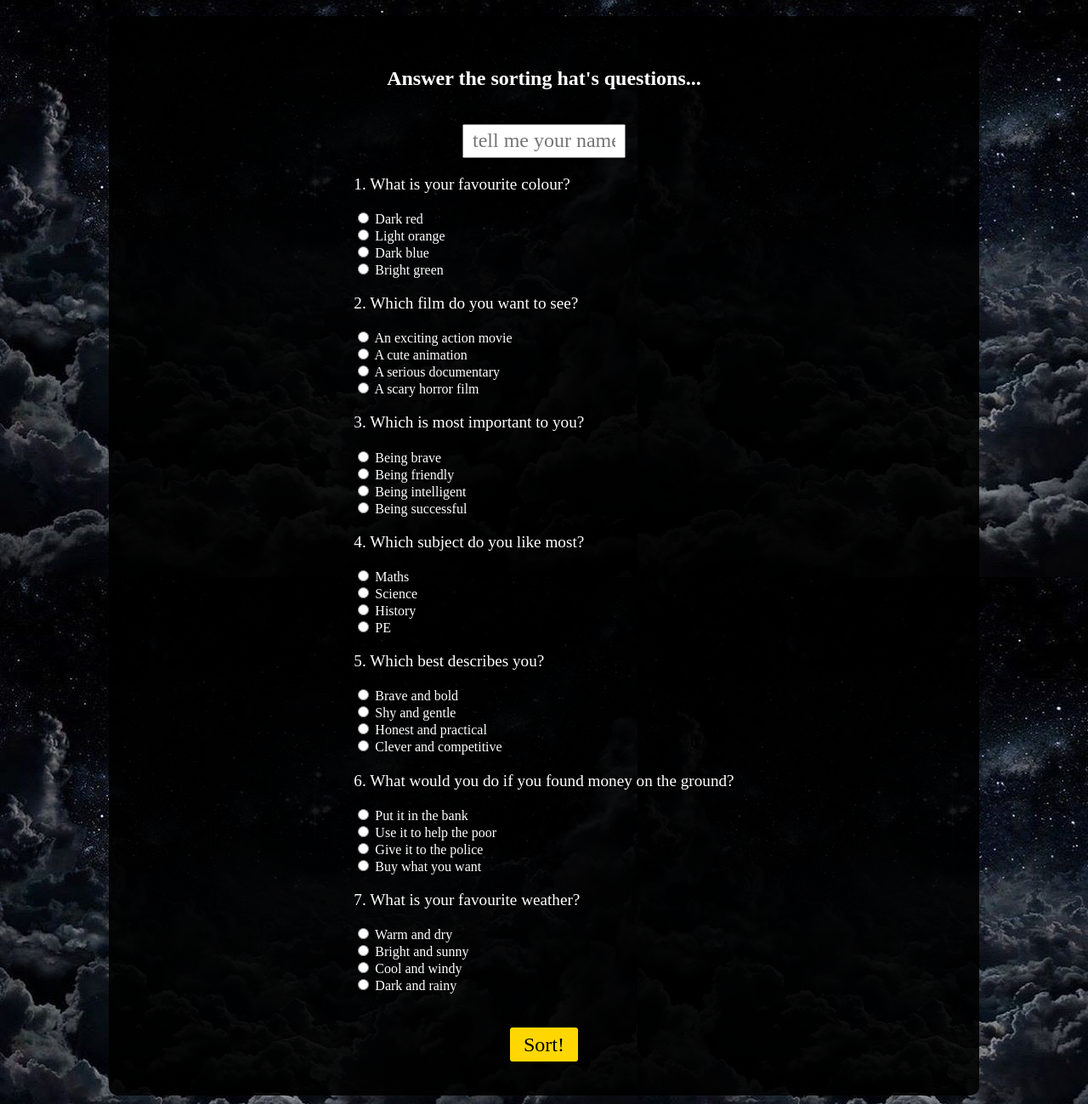
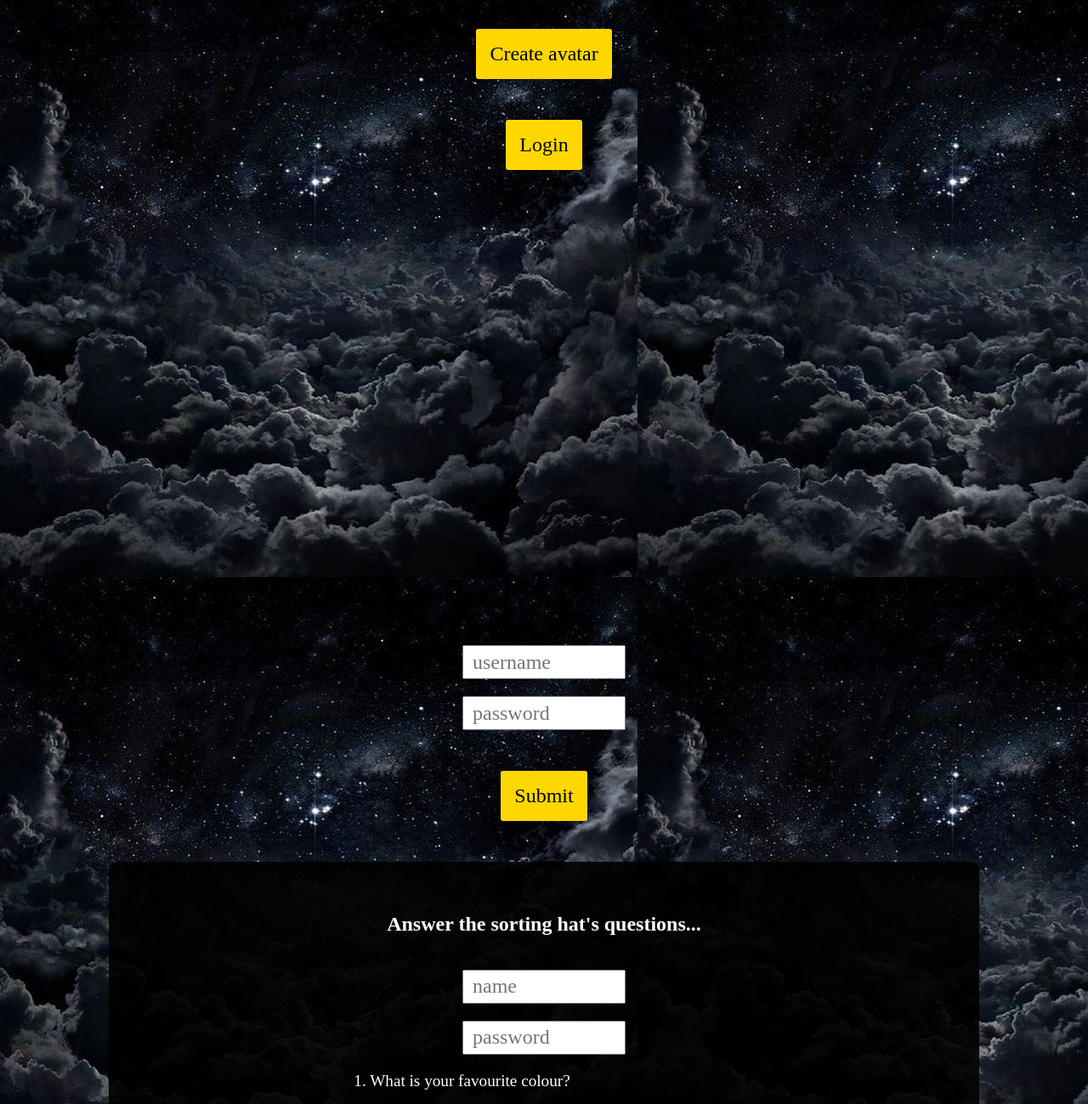
Before and after one commit to fac18/kgbj-week-7, a website: page public/index.html in a window 1280 px wide. Shown: the part 61-1360 px from the top of the page at 85% size. Drawn offline with Linux system fonts and the light colour scheme; files that its build step writes are made by us from their sources; no server answers; files whose address does not match are found by name; a web font is replaced by a local one.

Commit message:
added different sections for splash page, login and create new user, added buttons edited css

```diff
--- a/public/index.html
+++ b/public/index.html
@@ -10,18 +10,59 @@
     <link href="https://fonts.googleapis.com/css?family=IM+Fell+English+SC&display=swap" rel="stylesheet">
   </head>
   <body>
+    <section class='splash-page'>
     <h1>which hogwarts house are you in?</h1>
 
+    <a href="#quiz-container" ><button>Create avatar</button></a>
+    <a href="#log-in" ><button>Login</button></a>
+  </section>
+
+    <section class="log-in">
+      <a name="log-in"></a>
+      <input
+        name="name"
+        class="entry"
+        placeholder="username"
+        aria-label="enter your username"
+        required
+      />
+      <input
+      name="password"
+      type='password'
+      class="entry"
+      placeholder="password"
+      aria-label="enter your password"
+      required
+      pattern="^(?=.*[A-Za-z])(?=.*\d)[A-Za-z\d]{8,}$"
+    />
+
+    <button>Submit</button>
+    <!-- this log in button is going to perform a get request to verify our user and then redirect them to a new page -->
+
+    </section>
+
+
+
+
     <section class="quiz-container">
+      <a name="quiz-container"></a>
       <h2>Answer the sorting hat's questions...</h2>
       <form class="form" action="/create-user" method="post">
         <input
           name="name"
-          class="name-entry"
-          placeholder="tell me your name"
-          aria-label="enter your name"
+          class="entry"
+          placeholder="name"
+          aria-label="enter a name"
           required
         />
+        <input
+        name="password"
+        type='password'
+        class="entry"
+        placeholder="password"
+        aria-label="enter a password"
+        required
+      />
 
         <p>1. What is your favourite colour?</p>
         <input type="radio" name="q1" value="1" aria-label="dark red" required /> Dark red<br />
--- a/public/main.css
+++ b/public/main.css
@@ -1,6 +1,7 @@
 * {
   box-sizing: border-box;
   font-family: 'IM Fell English SC', serif;
+  scroll-behavior: smooth;
 }
 
 body {
@@ -28,6 +29,9 @@
 p {
   font-size: 1.2rem;
 }
+.splash-page {
+  height:100vh;
+}
 
 .quiz-container {
   width: 80vw;
@@ -54,7 +58,7 @@
   padding:40px;
 }
 
-.name-entry {
+.entry {
   margin-top:20px;
   margin-bottom: 20px;
   height: 2.5rem;
@@ -67,17 +71,22 @@
   margin-right: auto;
 }
 
+a {
+  text-decoration: none;
+}
+
 button {
   text-align: center;
   align-items: flex-end;
-  margin-top: 40px;
+  margin: 3rem;
   border: none;
   background-color: #FFD700;
   color: black;
-  width: 5rem;
-  height: 2.5rem;
+  /* width: 5rem;
+  height: 2.5rem; */
   border-radius: 3px;
   font-size: 1.5rem;
+  padding: 1rem;
   cursor: pointer;
   justify-self: center;
   display:block;
@@ -123,7 +132,7 @@
 }
 
 @media (min-width: 600px) {
-  .name-entry {
+  .entry {
     width: 15vw;
     font-size: 1.5rem;
   }
```
